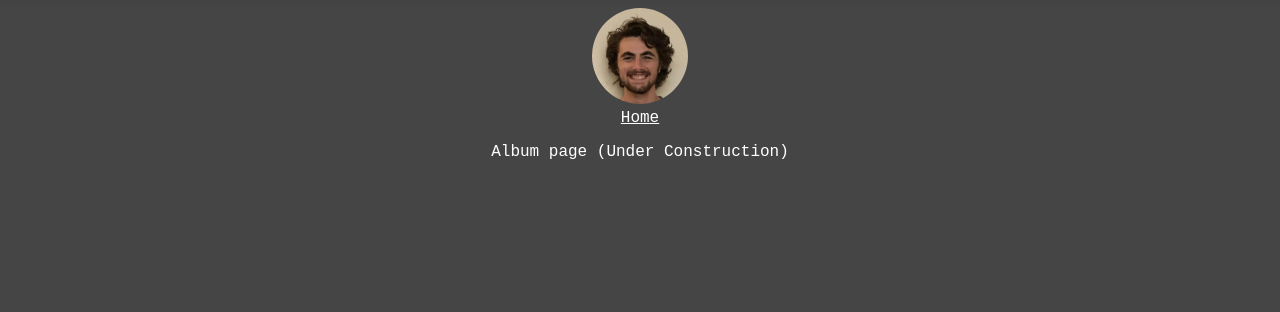
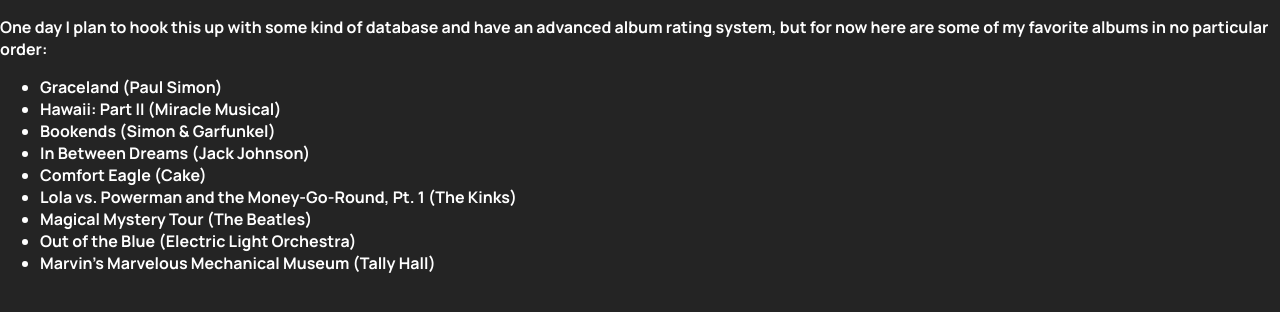
Before and after one commit to LuLaValva/lukelavalva.com, a React (Create React App) app: page /albums in a window 1280 px wide. Shown: the top 312 px of the page. Built offline with nearby package versions, Linux system fonts and the light colour scheme.

Commit message:
Main page and subpages are now 100vh, much cleaner to work with

```diff
--- a/src/Pages/AlbumRatingPage.tsx
+++ b/src/Pages/AlbumRatingPage.tsx
@@ -3,7 +3,26 @@
 type AlbumRatingPageProps = {};
 
 const AlbumRatingPage: React.FC<AlbumRatingPageProps> = () => {
-  return <div>Album page (Under Construction)</div>;
+  return (
+    <>
+      <p>
+        One day I plan to hook this up with some kind of database and have an
+        advanced album rating system, but for now here are some of my favorite
+        albums in no particular order:
+      </p>
+      <ul>
+        <li>Graceland (Paul Simon)</li>
+        <li>Hawaii: Part II (Miracle Musical)</li>
+        <li>Bookends (Simon & Garfunkel)</li>
+        <li>In Between Dreams (Jack Johnson)</li>
+        <li>Comfort Eagle (Cake)</li>
+        <li>Lola vs. Powerman and the Money-Go-Round, Pt. 1 (The Kinks)</li>
+        <li>Magical Mystery Tour (The Beatles)</li>
+        <li>Out of the Blue (Electric Light Orchestra)</li>
+        <li>Marvin's Marvelous Mechanical Museum (Tally Hall)</li>
+      </ul>
+    </>
+  );
 };
 
 export default AlbumRatingPage;
--- a/src/Pages/Home.tsx
+++ b/src/Pages/Home.tsx
@@ -24,12 +24,12 @@
       </BoxInSky>
       <Link to="/resume" className={styles.boxLink}>
         <BoxInSky width={23} left={30} top={60}>
-          Resume
+          My Resume
         </BoxInSky>
       </Link>
       <Link to="/albums" className={styles.boxLink}>
         <BoxInSky width={20} left={135} top={50}>
-          My opinion about a bunch of albums
+          My opinions about a bunch of albums
         </BoxInSky>
       </Link>
       <BoxInSky width={15} left={80} top={5}>
@@ -42,15 +42,15 @@
         Full Stack Developer
       </BoxInSky>
       <BoxInSky width={23} left={255} top={60}>
-        Resident Rock Climber
+        Frequent Rock Climber
       </BoxInSky>
       <BoxInSky width={30} left={290} top={12}>
         Sociologist
       </BoxInSky>
       <BoxInSky width={14} left={385} top={44}>
-        Frequent Learner
+        Constant Learner
       </BoxInSky>
-      <BoxInSky width={24} left={800} top={2}>
+      <BoxInSky width={24} left={3400} top={2}>
         Haha you made it to the end
       </BoxInSky>
       <img
--- a/src/Pages/ResumePage.tsx
+++ b/src/Pages/ResumePage.tsx
@@ -4,14 +4,7 @@
 
 const ResumePage = (props: Props) => {
   return (
-    <>
-      <iframe
-        src="resume.pdf"
-        title="Embedded PDF"
-        width="100%"
-        height="100%"
-      />
-    </>
+    <iframe src="resume.pdf" title="Embedded PDF" width="100%" height="100%" />
   );
 };
 
--- a/src/Pages/SubPage.tsx
+++ b/src/Pages/SubPage.tsx
@@ -1,5 +1,4 @@
 import React from "react";
-import { Link } from "react-router-dom";
 import styles from "../styles/App.module.css";
 
 interface Props {
@@ -9,11 +8,6 @@
 const SubPage = (props: Props) => {
   return (
     <div className={styles.ground}>
-      <Link to="/" className={styles.homeButton}>
-        <img src="me.gif" alt="My face" />
-        <br />
-        Home
-      </Link>
       <div className={styles.groundScroll}>{props.children}</div>
     </div>
   );
--- a/src/styles/App.module.css
+++ b/src/styles/App.module.css
@@ -27,33 +27,22 @@
   display: none;
 }
 .sky {
-  height: 90vh;
+  height: 100vh;
   position: relative;
   overflow-x: scroll;
   overflow-y: hidden;
   padding-bottom: -5vh;
 
   background-color: #eee;
-  background-image: linear-gradient(to top, #242424 4%, #eee 5%);
-}
-
-.ground {
-  height: 110vh;
-  padding-top: 11vh;
-  background-image: linear-gradient(to bottom, #242424, #454545 9%);
-  display: flex;
-  align-items: center;
-  flex-direction: column;
-  color: white;
-  font-family: monospace;
-  font-size: large;
+  background-image: linear-gradient(to top, #242424 13%, #eee 14%);
 }
 
 .groundScroll {
-  width: 100%;
+  width: 100vw;
   overflow-y: scroll;
-  height: 80vh;
-  text-align: center;
+  height: 100vh;
+  background: #242424;
+  color: white;
 }
 
 .rollingPicture {
@@ -61,7 +50,7 @@
   width: 20vmin;
   min-width: 130px;
   border-radius: 50%;
-  top: 90%;
+  top: 75vh;
   border: 1px solid black;
   z-index: 300;
 }
@@ -76,25 +65,13 @@
   transition: all 0.3s;
 }
 
-.homeButton {
-  text-align: center;
-  color: white;
-  margin-bottom: 1em;
-}
-.homeButton:hover > img {
-  box-shadow: 0 0 1em #fff;
-}
-
-.homeButton > img {
-  width: 6em;
-  max-width: 10vw;
-  border-radius: 50%;
-  transition: all 0.3s;
-}
-
 .boxLink {
   color: blue;
 }
 .boxLink:hover .boxInSky {
   transform: scale(1.2);
 }
+
+.gameCanvas {
+  background-color: lightblue;
+}
```
